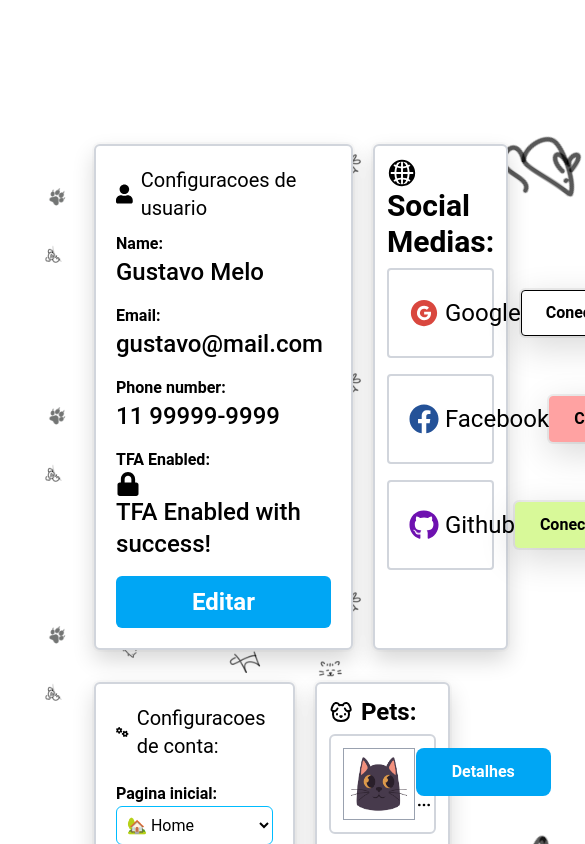
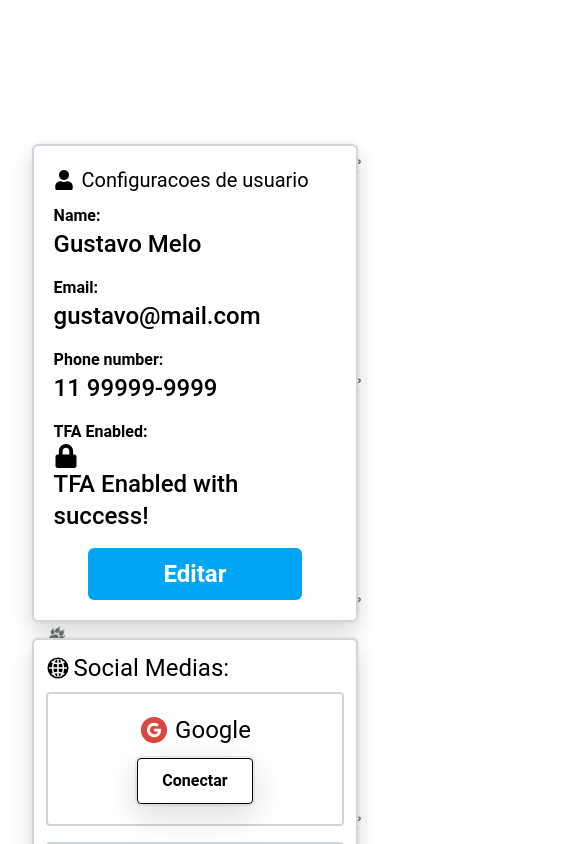
Before and after one commit to GustavoSMelo/petnet, a Next.js app: page /profile/user in a window 390 px wide. Shown: the top 844 px of the page, 585 px wide, since content can reach past the window. Built offline with nearby package versions, Linux system fonts and the light colour scheme.

Commit message:
:construction: working on profile page

```diff
--- a/src/app/profile/user/userprofile.style.css
+++ b/src/app/profile/user/userprofile.style.css
@@ -60,7 +60,11 @@
             p-3;
 
             h3 {
-                @apply text-3xl font-semibold;
+                @apply text-2xl flex items-center;
+
+                .icon {
+                    @apply mr-1;
+                }
             }
 
             ul {
@@ -177,7 +181,7 @@
             p-3;
 
             h3 {
-                @apply flex text-2xl items-center font-bold;
+                @apply flex text-2xl items-center;
 
                 .subtitleIcon {
                     @apply mr-2;
@@ -217,6 +221,10 @@
                             rounded-lg
                             cursor-pointer;
                         }
+
+                        .btnMobileDetails {
+                            @apply hidden;
+                        }
                     }
                 }
 
@@ -232,3 +240,52 @@
         }
     }
 }
+
+@media screen and (max-width: 1200px) {
+    .mainUserProfileContainer {
+        .userProfileWrapper {
+            @apply w-4/5;
+        }
+    }
+}
+
+@media screen and (max-width: 900px) {
+    .mainUserProfileContainer {
+        .userProfileWrapper {
+            @apply flex-col w-3/4;
+
+            .userInformations,
+            .socialMediaContainer,
+            .accountConfigWrapper,
+            .petsContainer {
+                @apply w-full mb-4;
+            }
+        }
+    }
+}
+
+@media screen and (max-width: 600px) {
+    .mainUserProfileContainer {
+        .userProfileWrapper {
+            @apply flex-col w-[92%];
+
+            .socialMediaContainer > ul > li {
+                @apply flex-col;
+
+                span {
+                    @apply mb-3;
+                }
+            }
+
+            .petsContainer > ul > .listItemPet > div {
+                button.btnDetails {
+                    @apply hidden;
+                }
+
+                button.btnMobileDetails {
+                    @apply flex text-3xl cursor-pointer;
+                }
+            }
+        }
+    }
+}
```
